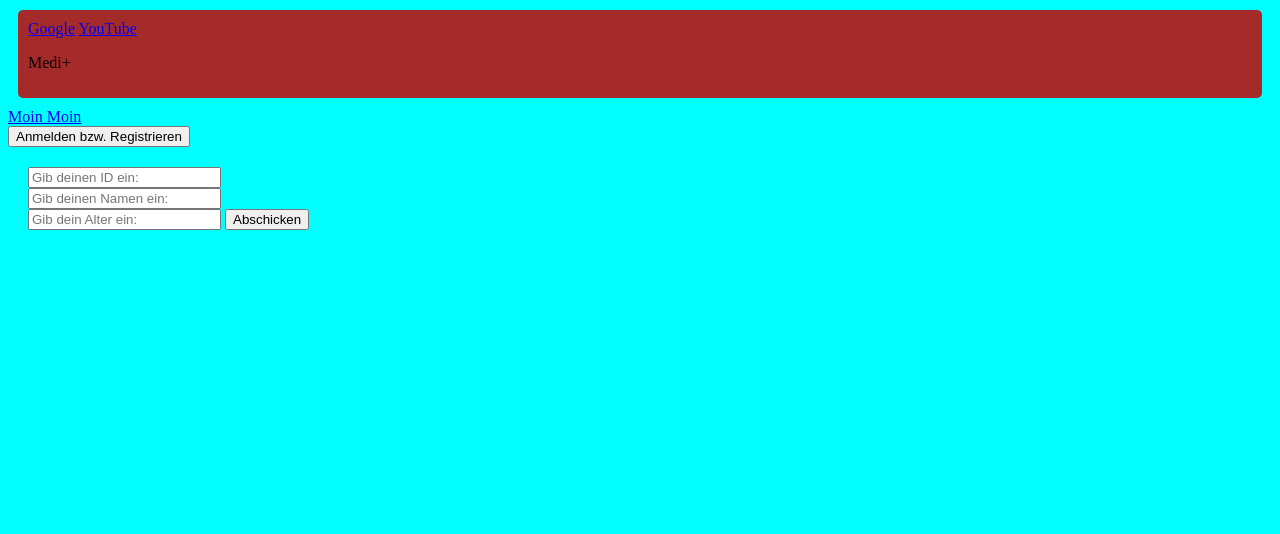
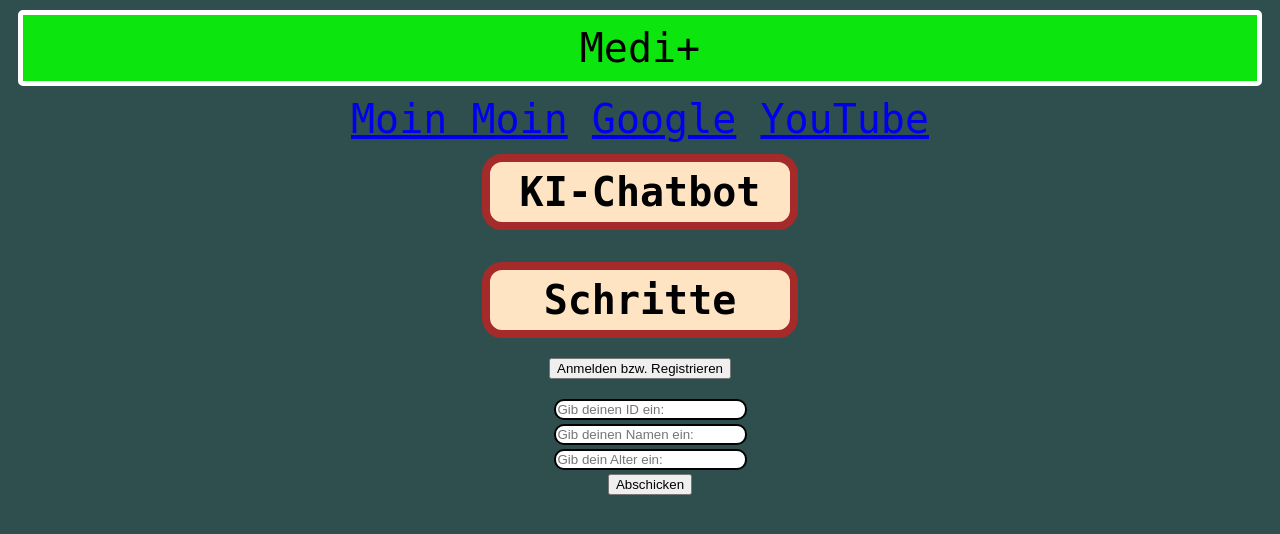
Before and after one commit to Yannicko12/PK-App, a Flask app: page / in a window 1280 px wide. Shown: the top 534 px of the page. Run offline with Flask 3, Linux system fonts and the light colour scheme.

Commit message:
CSS-Update

```diff
--- /dev/null
+++ b/static/css/style.css
@@ -0,0 +1,59 @@
+body{
+    background-color: darkslategrey;
+}
+nav{
+    background-color: rgba(9, 243, 9, 0.916);
+    border-radius: 5px;
+    margin: 10px;
+    border: solid 5px white;
+    display: flex;
+    justify-content: center;
+    align-items: center;
+    padding: 10px;
+}
+input{
+    padding-right: 10px;
+    border: solid 2px black;
+    border-radius: 10px;
+    margin-bottom: 4px;
+}
+.input-abschicken{
+    margin-top: 20px;
+    margin-left: 20px;
+    width: 300px;
+    height: 50px;
+    text-align: center;
+}
+.functions {
+    margin-top: 12px;
+    margin-bottom: 20px;
+    display: flex;
+    justify-content: center;
+    align-items: center;
+    width: 300px;
+    height: 60px;
+    border: solid 8px brown ;
+    background-color: bisque;
+    border-radius: 20px;
+}
+.functions:hover {
+    background-color: brown;
+    cursor: pointer;
+
+}
+.fontart {
+    font-size: 40px;
+    font-family: monospace;
+}
+.container {
+    min-height: 100px;
+    width: 1;
+    display: flex;
+    flex-direction: column;
+    justify-content: center;
+    align-items: center;
+    margin-bottom: 10px;
+}
+.textart {
+    text-align: center;
+}
--- a/templates/index2.html
+++ b/templates/index2.html
@@ -4,38 +4,32 @@
     <meta charset="UTF-8">
     <meta name="viewport" content="width=device-width, initial-scale=1.0">
     <title>Hauptmenü - Medi+</title>
-    <style>
-        body{
-            background-color: aqua;
-        }
-        nav{
-            background-color: brown;
-            border-radius: 5px;
-            margin: 10px;
-            padding: 10px;
-        }
-        input{
-            padding-right: 10px;
-        }
-        .input-abschicken{
-            margin-top: 20px;
-            margin-left: 20px;
-            width: 300px;
-            height: 50px;
-        }
-    </style>
+    <link rel="stylesheet" href="{{ url_for('static', filename='css/style.css') }}">
 </head>
 <body>
-    <nav>
+    <nav class="fontart">
+        Medi+
+    </nav>
+    <div class="container">
+        <div class="Module fontart">
+            <a href="index.html">Moin Moin</a>
             <a href="https://www.google.com">Google</a>
         <a href="https://www.youtube.com">YouTube</a>
-        <p>Medi+</p>
-    </nav>
-    <div class="Module">
-        <a href="index.html">Moin Moin</a>
         </div>
 
-    <form action="/anmelden" method="post">
+        <div class="functions fontart">
+            <form action="" method="post">
+                <b>KI-Chatbot</b>
+            </form>
+        </div>
+
+        <div class="functions fontart">
+            <form action="" method="post">
+                <b>Schritte</b>
+            </form>
+        </div>
+
+        <form class="textart"     action="/anmelden" method="post">
             <button type="submit">Anmelden bzw. Registrieren</button>
         </form>
 
@@ -43,9 +37,12 @@
             <form action="/save" method="post">
                 <input type="text" name="user_input" placeholder="Gib deinen ID ein:">
                 <input type="text" name="user_input2" placeholder="Gib deinen Namen ein:">
-            <input type="text" name="user_input3" placeholder="Gib dein Alter ein:">
+                <input type="text" name="user_input3" placeholder="Gib dein Alter ein:"> <br>
                 <button type="submit">Abschicken</button>
             </form>
         </div>
+    </div>
+
+
 </body>
 </html>
```
Lines whose indentation alone changed are shown as unchanged.
